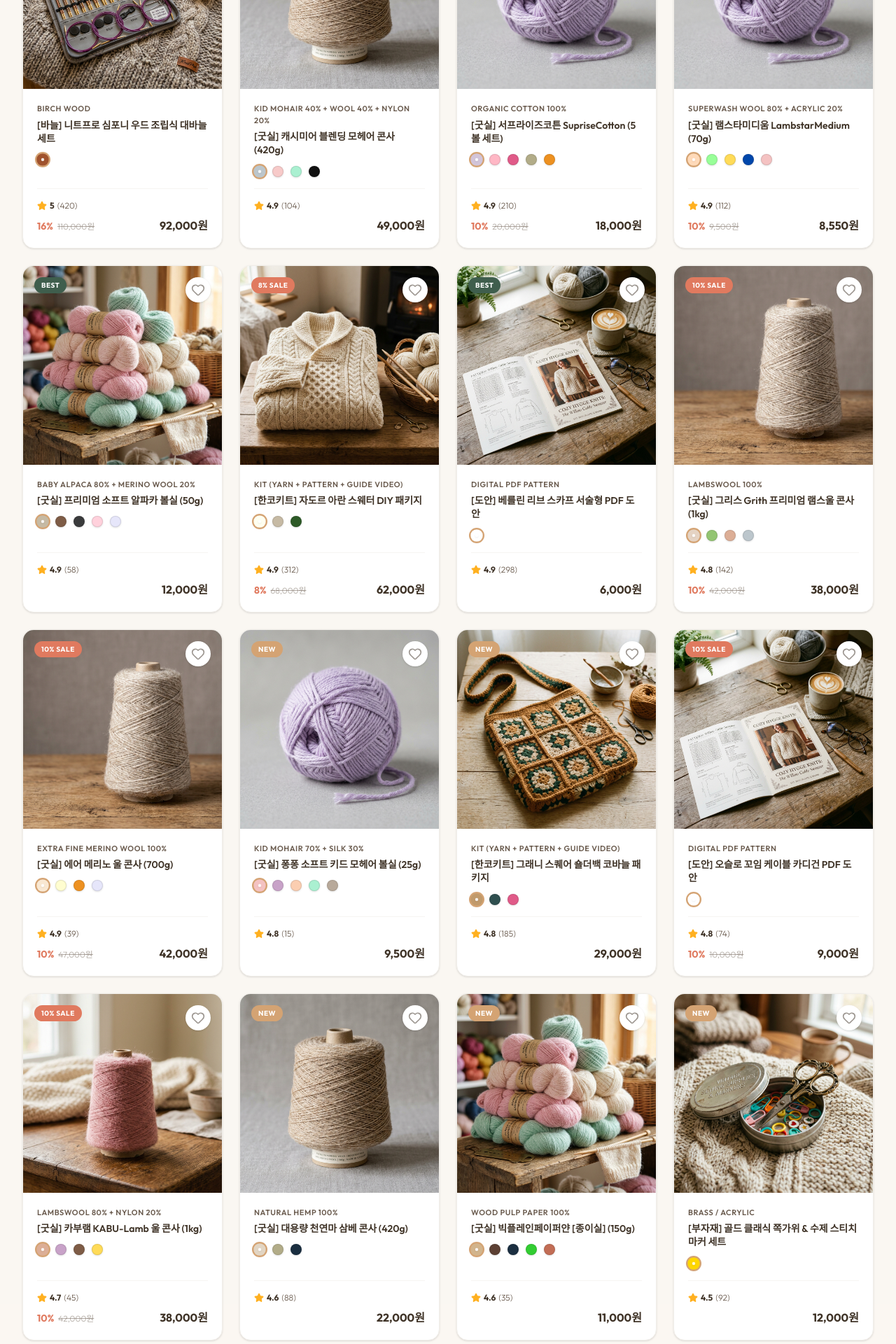
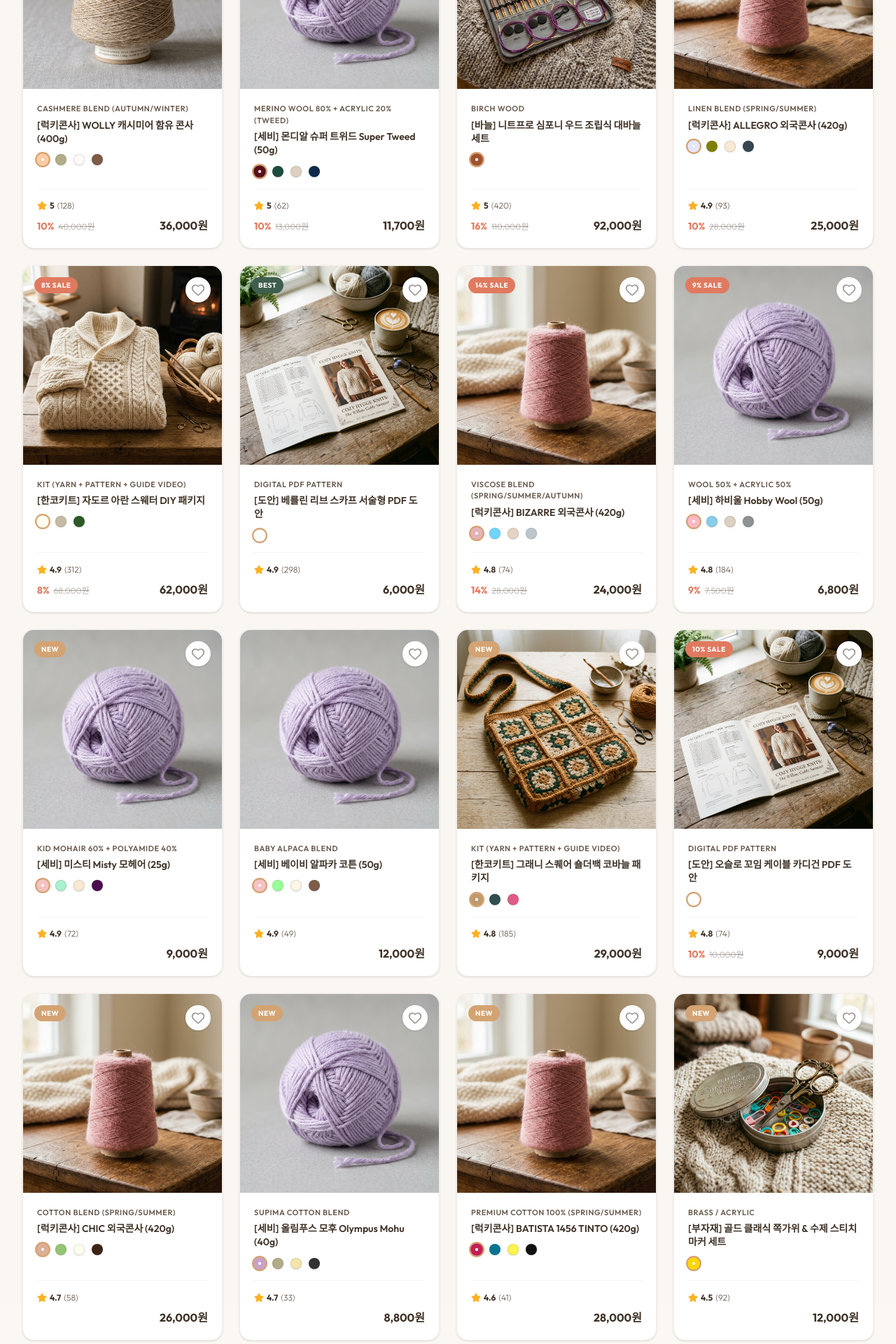
Before and after one commit to ouo971/Han-ko-Han-ko, a Next.js app: page / in a window 1280 px wide. Shown: the part 1440-3360 px from the top of the page at 70% size. Built offline with nearby package versions, Linux system fonts and the light colour scheme; a web font is replaced by a local one.

Commit message:
feat: replace product catalog with Sevy ball yarns and Goodsil Lucky cone yarns

```diff
--- a/src/data/products.ts
+++ b/src/data/products.ts
@@ -22,221 +22,221 @@ export interface Product {
 
 export const PRODUCTS: Product[] = [
   // ==========================================
-  // CONE YARNS (5 Curated Items)
+  // CONE YARNS (Goodsil Lucky Cone Yarns)
   // ==========================================
   {
     id: 1,
-    name: "[굿실] 그리스 Grith 프리미엄 램스울 콘사 (1kg)",
+    name: "[럭키콘사] BIZARRE 외국콘사 (420g)",
     category: "cone",
-    material: "Lambswool 100%",
-    price: 38000,
-    origPrice: 42000,
-    discount: 10,
-    image: "/assets/cone_oatmeal.png",
+    material: "Viscose Blend (Spring/Summer/Autumn)",
+    price: 24000,
+    origPrice: 28000,
+    discount: 14,
+    image: "/assets/cone_yarn.png",
     rating: 4.8,
-    reviews: 142,
+    reviews: 74,
     isBest: true,
     isNew: false,
     isSale: true,
-    colors: ["오트밀 밀크", "피스타치오 그린", "더스티 로즈", "안개 그레이"],
-    colorHexes: ["#E5D3C3", "#93C572", "#DCAE96", "#BCC6CC"],
-    info: "굿실의 베스트셀러 대표 램스울 콘사 그리스(Grith)입니다. 가장 대중적인 6합 굵기로 제작되어 가디건, 풀오버 니트, 겨울 모자 등 의류와 소품 모두에 완벽하게 어울립니다. 대용량 콘 포장으로 이음새 없는 깔끔한 대작을 완성할 수 있습니다.",
-    weight: "약 1000g (실 안쪽 지관 무게 포함)",
-    needles: "대바늘 3.5mm ~ 4.5mm / 코바늘 5/0호 ~ 6/0호",
-    wash: "드라이클리닝 권장 / 울샴푸로 30도 이하 미지근한 물에 단독 손세탁"
+    colors: ["로즈 핑크", "스윗 아쿠아", "오트밀 밀크", "안개 그레이"],
+    colorHexes: ["#E5B2B8", "#70D6FF", "#E5D3C3", "#BCC6CC"],
+    info: "굿실 럭키콘사 카테고리의 BIZARRE 외국 수입 콘사입니다. 비스코스 혼방 원사로 간절기에 입기 좋은 매끄럽고 부드러운 편물을 선사하며, 독특하고 고급스러운 직조 텍스처를 띱니다.",
+    weight: "약 420g",
+    needles: "대바늘 3.0mm ~ 3.5mm / 코바늘 4/0호",
+    wash: "중성세제 울샴푸 미지근한 물 단독 손세탁"
   },
   {
     id: 2,
-    name: "[굿실] 대용량 천연마 삼베 콘사 (420g)",
+    name: "[럭키콘사] CHIC 외국콘사 (420g)",
     category: "cone",
-    material: "Natural Hemp 100%",
-    price: 22000,
-    origPrice: 22000,
+    material: "Cotton Blend (Spring/Summer)",
+    price: 26000,
+    origPrice: 26000,
+    discount: 0,
+    image: "/assets/cone_dustyrose.png",
+    rating: 4.7,
+    reviews: 58,
+    isBest: false,
+    isNew: true,
+    isSale: false,
+    colors: ["더스티 로즈", "피스타치오", "크림 아이보리", "딥 초콜릿"],
+    colorHexes: ["#DCAE96", "#93C572", "#FFFFF0", "#3D2314"],
+    info: "세련되고 도시적인 질감의 CHIC 외국 콘사입니다. 봄과 여름 의류용으로 제작되어 통기성이 훌륭하며 보풀 날림을 차단한 매끈한 연사 공정이 돋보입니다.",
+    weight: "약 420g",
+    needles: "대바늘 3.0mm ~ 4.0mm / 코바늘 3/0호 ~ 5/0호",
+    wash: "드라이클리닝 권장 / 손세탁"
+  },
+  {
+    id: 11,
+    name: "[럭키콘사] ALLEGRO 외국콘사 (420g)",
+    category: "cone",
+    material: "Linen Blend (Spring/Summer)",
+    price: 25000,
+    origPrice: 28000,
+    discount: 10,
+    image: "/assets/cone_oatmeal.png",
+    rating: 4.9,
+    reviews: 93,
+    isBest: true,
+    isNew: false,
+    isSale: true,
+    colors: ["라벤더 드림", "올리브 카키", "밀크 바닐라", "차콜 그레이"],
+    colorHexes: ["#E6E6FA", "#808000", "#F9E8D2", "#36454F"],
+    info: "쾌적하고 흐르는 듯한 드레이프성이 장점인 ALLEGRO 린넨 혼방 콘사입니다. 내추럴한 멋을 자아내며 가벼운 비치 카디건이나 숄을 뜨기에 아주 이상적인 실입니다.",
+    weight: "약 420g",
+    needles: "대바늘 2.5mm ~ 3.5mm / 코바늘 2/0호 ~ 4/0호",
+    wash: "평평하게 그늘에서 건조 / 가벼운 찬물 단독 손세탁"
+  },
+  {
+    id: 12,
+    name: "[럭키콘사] BATISTA 1456 TINTO (420g)",
+    category: "cone",
+    material: "Premium Cotton 100% (Spring/Summer)",
+    price: 28000,
+    origPrice: 28000,
     discount: 0,
     image: "/assets/cone_pistachio.png",
     rating: 4.6,
-    reviews: 88,
+    reviews: 41,
     isBest: false,
     isNew: true,
     isSale: false,
-    colors: ["내추럴 린넨", "세이지 그린", "밤하늘 네이비"],
-    colorHexes: ["#E2D5C3", "#B2AC88", "#1A2E40"],
-    info: "천연 삼베 100% 원사로 제작된 친환경 대용량 콘사입니다. 삼베 특유의 까슬까슬하고 시원한 텍스처로 물 빠짐이 좋고 건조가 빨라 친환경 주방 수세미, 샤워 타올, 매트 등을 뜨기에 완벽합니다.",
+    colors: ["진달래 레드", "바다 블루", "버터 레몬", "미드나잇 블랙"],
+    colorHexes: ["#C21E56", "#007791", "#FFF44F", "#111111"],
+    info: "나염 결이 예술적인 최고급 면 100% 럭키콘사 BATISTA 1456 TINTO입니다. 피부 자극이 단 1%도 없어 예민한 피부용 이너나 어린이용 보닛을 뜨기에 가장 이상적입니다.",
     weight: "약 420g",
-    needles: "대바늘 3.0mm ~ 3.5mm / 코바늘 3/0호 ~ 4/0호",
-    wash: "일반 세탁 가능 / 그늘에 평평하게 건조"
-  },
-  {
-    id: 11,
-    name: "[굿실] 캐시미어 블렌딩 모헤어 콘사 (420g)",
-    category: "cone",
-    material: "Kid Mohair 40% + Wool 40% + Nylon 20%",
-    price: 49000,
-    origPrice: 49000,
-    discount: 0,
-    image: "/assets/cone_yarn.png",
-    rating: 4.9,
-    reviews: 104,
-    isBest: true,
-    isNew: true,
-    isSale: false,
-    colors: ["안개 그레이", "로즈 쿼츠", "민트 블러썸", "미드나잇 블랙"],
-    colorHexes: ["#BCC6CC", "#F7CAC9", "#AAF0D1", "#111111"],
-    info: "천연 키드 모헤어와 프리미엄 울을 블렌딩한 하이엔드 콘사입니다. 하이엔드 방적공법을 거쳐 모헤어 특유의 털 날림을 최소화하고 몽환적인 솜털 광택만을 극대화했습니다. 피부 자극이 거의 없어 바로 입는 옷을 뜨기에 좋습니다.",
-    weight: "약 420g",
-    needles: "대바늘 3.0mm ~ 4.0mm",
-    wash: "드라이클리닝 권장 / 울샴푸 가벼운 단독 손세탁"
-  },
-  {
-    id: 12,
-    name: "[굿실] 카부램 KABU-Lamb 울 콘사 (1kg)",
-    category: "cone",
-    material: "Lambswool 80% + Nylon 20%",
-    price: 38000,
-    origPrice: 42000,
-    discount: 10,
-    image: "/assets/cone_dustyrose.png",
-    rating: 4.7,
-    reviews: 45,
-    isBest: false,
-    isNew: false,
-    isSale: true,
-    colors: ["더스티 로즈", "라일락 퍼플", "모카 브라운", "머스타드 골드"],
-    colorHexes: ["#DCAE96", "#C8A2C8", "#7E5C46", "#FFDB58"],
-    info: "부드러운 램스울 합사에 탄탄한 나일론을 연사해 내구성을 강화한 카부램 라인업입니다. 기모감이 부드럽게 올라와 겨울철 머플러, 배색 장갑, 오버핏 스웨터 등을 뜨기에 좋습니다.",
-    weight: "약 1000g (실 안쪽 지관 무게 포함)",
-    needles: "대바늘 3.5mm ~ 4.5mm / 코바늘 5/0호 ~ 6/0호",
-    wash: "울샴푸 미지근한 물에 단독 손세탁"
+    needles: "대바늘 3.0mm / 코바늘 3/0호",
+    wash: "세탁망 사용 울코스 물세탁 가능"
   },
   {
     id: 13,
-    name: "[굿실] 에어 메리노 울 콘사 (700g)",
+    name: "[럭키콘사] WOLLY 캐시미어 함유 콘사 (400g)",
     category: "cone",
-    material: "Extra Fine Merino Wool 100%",
-    price: 42000,
-    origPrice: 47000,
+    material: "Cashmere Blend (Autumn/Winter)",
+    price: 36000,
+    origPrice: 40000,
     discount: 10,
-    image: "/assets/cone_oatmeal.png",
-    rating: 4.9,
-    reviews: 39,
-    isBest: false,
+    image: "/assets/cone_yarn.png",
+    rating: 5.0,
+    reviews: 128,
+    isBest: true,
     isNew: true,
     isSale: true,
-    colors: ["바닐라 크림", "버터 옐로우", "캐롯 오렌지", "라벤더 드림"],
-    colorHexes: ["#F9E8D2", "#FFFDd0", "#ED9121", "#E6E6FA"],
-    info: "공기층을 함유하도록 특수 제작된 최고급 메리노 울 100% 특수 콘사입니다. 편물을 짰을 때 압도적으로 푹신하며, 가벼운 중량 대비 극강의 보온성과 원사 탄력 복원력을 자랑합니다.",
-    weight: "약 700g",
-    needles: "대바늘 4.5mm ~ 5.5mm",
-    wash: "울샴푸 30도 이하 미지근한 물 세탁"
+    colors: ["살구 코랄", "세이지 올리브", "스노우 화이트", "모카 브라운"],
+    colorHexes: ["#FFCBA4", "#B2AC88", "#FDFBF7", "#7E5C46"],
+    info: "캐시미어가 함유되어 고급스럽고 따뜻한 겨울용 WOLLY 콘사입니다. 두께 대비 가벼운 기모 가공 처리가 되어 포근하며 겨울 가디건이나 목도리 등으로 명품 짜임을 느끼게 해줍니다.",
+    weight: "약 400g",
+    needles: "대바늘 3.5mm ~ 4.5mm",
+    wash: "드라이클리닝 필수"
   },
 
   // ==========================================
-  // BALL YARNS (5 Curated Items)
+  // BALL YARNS (Sevy Yarns)
   // ==========================================
   {
     id: 3,
-    name: "[굿실] 서프라이즈코튼 SupriseCotton (5볼 세트)",
+    name: "[세비] 하비울 Hobby Wool (50g)",
     category: "ball",
-    material: "Organic Cotton 100%",
-    price: 18000,
-    origPrice: 20000,
-    discount: 10,
-    image: "/assets/ball_lavender.png",
-    rating: 4.9,
-    reviews: 210,
+    material: "Wool 50% + Acrylic 50%",
+    price: 6800,
+    origPrice: 7500,
+    discount: 9,
+    image: "/assets/ball_yarn.png",
+    rating: 4.8,
+    reviews: 184,
     isBest: true,
     isNew: false,
     isSale: true,
-    colors: ["라벤더 포그", "소프트 핑크", "진달래 핑크", "세이지 그린", "캐롯 오렌지"],
-    colorHexes: ["#D2C4D9", "#FFB7C5", "#E05A88", "#B2AC88", "#ED9121"],
-    info: "국제 유기농 인증(OCS)을 획득한 굿실의 시그니처 멜란지 코튼 볼실 세트입니다. 은은하게 섞인 멜란지 파스텔 컬러 톤이 사랑스럽습니다. 자극 없이 부드러워 티코스터, 인형 옷, 네트백, 유아용 소품 등을 뜨기에 최적입니다.",
-    weight: "50g * 5개입 (총 250g)",
-    needles: "대바늘 2.5mm ~ 3.0mm / 코바늘 4/0호 ~ 5/0호",
-    wash: "세탁망에 넣어 울코스 단독 세탁 가능 / 건조기 사용 불가"
+    colors: ["딸기 핑크", "하늘 블루", "크림 오트밀", "스톤 그레이"],
+    colorHexes: ["#FFB7C5", "#87CEEB", "#DCD0C0", "#8E9294"],
+    info: "초보 뜨개러들 사이에서 입소문이 자자한 세비(Sevy)의 대표 입문용 울혼방 실 하비울입니다. 부드럽고 적당히 탄탄하며 실 갈라짐이 없어 대바늘 목도리, 귀도리, 장갑 등의 소품에 아주 제격입니다.",
+    weight: "50g",
+    needles: "대바늘 4.0mm ~ 5.0mm / 코바늘 6/0호",
+    wash: "미지근한 물에 중성세제 손세탁 / 건조기 사용 절대 금지"
   },
   {
     id: 4,
-    name: "[굿실] 램스타미디움 LambstarMedium (70g)",
+    name: "[세비] 미스티 Misty 모헤어 (25g)",
     category: "ball",
-    material: "Superwash Wool 80% + Acrylic 20%",
-    price: 8550,
-    origPrice: 9500,
+    material: "Kid Mohair 60% + Polyamide 40%",
+    price: 9000,
+    origPrice: 9000,
+    discount: 0,
+    image: "/assets/ball_lavender.png",
+    rating: 4.9,
+    reviews: 72,
+    isBest: false,
+    isNew: true,
+    isSale: false,
+    colors: ["로즈 페탈", "민트 스윗", "바닐라 크림", "딥 퍼플"],
+    colorHexes: ["#F4C2C2", "#AAF0D1", "#F9E8D2", "#4A0E4E"],
+    info: "구름처럼 가볍고 환상적인 솜털 텍스처를 뽐내는 프리미엄 키드 모헤어 미스티입니다. 얇은 스카프를 단독으로 뜨거나 다른 기본 메리노 울 실과 겹쳐 잡고 뜰 때 깊은 품격을 더해줍니다.",
+    weight: "25g",
+    needles: "대바늘 3.5mm ~ 4.5mm",
+    wash: "미온수 울샴푸 단독 손세탁"
+  },
+  {
+    id: 5,
+    name: "[세비] 올림푸스 모후 Olympus Mohu (40g)",
+    category: "ball",
+    material: "Supima Cotton Blend",
+    price: 8800,
+    origPrice: 8800,
+    discount: 0,
+    image: "/assets/ball_mint.png",
+    rating: 4.7,
+    reviews: 33,
+    isBest: false,
+    isNew: true,
+    isSale: false,
+    colors: ["라일락", "세이지 그린", "밀크 버터", "다크 차콜"],
+    colorHexes: ["#C8A2C8", "#B2AC88", "#F3E5AB", "#333333"],
+    info: "일본 올림푸스 사의 프리미엄 수피마 면 혼합사 모후(Mohu)입니다. 보드라운 벨벳 같은 질감에 면 특유의 쾌적함이 가미되어, 계절을 크게 타지 않는 내추럴 크로셰 니트나 에코백 뜨기에 추천합니다.",
+    weight: "40g",
+    needles: "코바늘 4/0호 ~ 5/0호",
+    wash: "중성세제 단독 손세탁"
+  },
+  {
+    id: 6,
+    name: "[세비] 몬디알 슈퍼 트위드 Super Tweed (50g)",
+    category: "ball",
+    material: "Merino Wool 80% + Acrylic 20% (Tweed)",
+    price: 11700,
+    origPrice: 13000,
     discount: 10,
-    image: "/assets/ball_mint.png",
-    rating: 4.9,
-    reviews: 112,
+    image: "/assets/ball_yarn.png",
+    rating: 5.0,
+    reviews: 62,
     isBest: true,
     isNew: false,
     isSale: true,
-    colors: ["피치 멜론", "민트 그린", "머스타드", "코발트 블루", "베이비 핑크"],
-    colorHexes: ["#FFDAB9", "#98FF98", "#FFDB58", "#0047AB", "#F4C2C2"],
-    info: "세탁기 사용이 가능한 슈퍼워시 가공이 적용되어 실용성을 극대화한 램스타 미디움 사입니다. 보온성이 훌륭하고 세탁 관리가 매우 쉬워 데일리 웨어, 아기 옷, 겨울 목도리를 뜨기에 최고의 효율을 가집니다.",
-    weight: "약 70g",
-    needles: "대바늘 4.0mm ~ 4.5mm / 코바늘 6/0호",
-    wash: "세탁망 사용 울코스 기계 세탁 가능"
-  },
-  {
-    id: 5,
-    name: "[굿실] 빅플레인페이퍼얀 [종이실] (150g)",
-    category: "ball",
-    material: "Wood Pulp Paper 100%",
-    price: 11000,
-    origPrice: 11000,
-    discount: 0,
-    image: "/assets/ball_yarn.png",
-    rating: 4.6,
-    reviews: 35,
-    isBest: false,
-    isNew: true,
-    isSale: false,
-    colors: ["내추럴 크래프트", "코코아", "밤하늘 네이비", "라임 그린", "진흙 테라코타"],
-    colorHexes: ["#D2B48C", "#5C4033", "#1A2E40", "#32CD32", "#C26D55"],
-    info: "천연 침엽수 펄프로 얇고 균일하게 가공한 빅플레인 종이실입니다. 가볍고 빳빳하여 형태 유지가 훌륭하므로 여름 파나마햇 모자, 비치백, 테이블 매트 등을 뜨기에 제격입니다.",
-    weight: "약 150g",
-    needles: "코바늘 5/0호 ~ 6/0호",
-    wash: "침수 세탁 금지 / 부분 오염 발생 시 물티슈로 톡톡 닦아내기"
-  },
-  {
-    id: 6,
-    name: "[굿실] 퐁퐁 소프트 키드 모헤어 볼실 (25g)",
-    category: "ball",
-    material: "Kid Mohair 70% + Silk 30%",
-    price: 9500,
-    origPrice: 9500,
-    discount: 0,
-    image: "/assets/ball_lavender.png",
-    rating: 4.8,
-    reviews: 15,
-    isBest: false,
-    isNew: true,
-    isSale: false,
-    colors: ["로즈 페탈", "라일락", "애프리콧 피치", "민트 스윗", "스모키 베이지"],
-    colorHexes: ["#F4C2C2", "#C8A2C8", "#FBCEB1", "#AAF0D1", "#B8A99A"],
-    info: "이탈리아 최고급 키드 모헤어로 가공된 고급 모사입니다. 깃털처럼 가벼운 실크 심지에 몽환적인 솜털 기모가 감싸고 있어, 단독 레이스 머플러를 뜨거나 다른 원사와 배색 매치하기에 아주 적합합니다.",
-    weight: "25g",
-    needles: "대바늘 3.0mm ~ 5.0mm",
-    wash: "드라이클리닝 필수 / 단독 손세탁"
+    colors: ["와인 레트로", "그린 헤리티지", "오트밀 네프", "네이비 멜란지"],
+    colorHexes: ["#58111A", "#1B4D3E", "#DCD0C0", "#0F2A4A"],
+    info: "이탈리아 명가 몬디알(Mondial)의 최고급 트위드사입니다. 메리노 울 베이스에 형형색색의 트위드 알갱이가 조화롭게 박혀 있어 세련된 브리티시 감성의 꽈배기 스웨터를 뜰 때 최고의 깊이를 선사합니다.",
+    weight: "50g",
+    needles: "대바늘 3.5mm ~ 4.0mm",
+    wash: "드라이클리닝 권장 / 손세탁"
   },
   {
     id: 7,
-    name: "[굿실] 프리미엄 소프트 알파카 볼실 (50g)",
+    name: "[세비] 베이비 알파카 코튼 (50g)",
     category: "ball",
-    material: "Baby Alpaca 80% + Merino Wool 20%",
+    material: "Baby Alpaca Blend",
     price: 12000,
     origPrice: 12000,
     discount: 0,
     image: "/assets/ball_yarn.png",
     rating: 4.9,
-    reviews: 58,
-    isBest: true,
-    isNew: true,
+    reviews: 49,
+    isBest: false,
+    isNew: false,
     isSale: false,
-    colors: ["오트밀 샌드", "모카 브라운", "어두운 목탄", "파스텔 핑크", "라벤더 드림"],
-    colorHexes: ["#C6BAA4", "#7E5C46", "#3A3B3C", "#FFD1DC", "#E6E6FA"],
-    info: "남미 안데스산맥의 최고급 베이비 알파카를 다량 함유한 프리미엄 볼실입니다. 캐시미어급 보드라움과 뛰어난 보온성으로 찬 겨울철 스웨터나 가디건을 뜨기에 적격입니다.",
+    colors: ["베이비 핑크", "민트 그린", "바닐라 코튼", "모카 브라운"],
+    colorHexes: ["#F4C2C2", "#98FF98", "#FDF5E6", "#7E5C46"],
+    info: "안데스 청정지대 알파카 솜털과 메리노 코튼을 정성스레 방적한 최고급 모사입니다. 캐시미어 못지않은 극도의 부드러움과 탄력을 겸비해 유아용 니트나 예민한 성인용 이너웨어 조끼에 안성맞춤입니다.",
     weight: "50g",
     needles: "대바늘 3.5mm ~ 4.0mm / 코바늘 5/0호",
-    wash: "중성세제 미온수 단독 손세탁 / 평평하게 건조"
+    wash: "중성세제 울샴푸 가볍게 세탁"
   },
 
   // ==========================================
@@ -304,7 +304,7 @@ export const PRODUCTS: Product[] = [
     isSale: true,
     colors: ["심포니 우드 패키지"],
     colorHexes: ["#A0522D"],
-    info: "세계적인 뜨개 명가 니트프로(KnitPro)의 조립식 목바늘 플래그십 세트입니다. 특유의 다채로운 적층 자작나무 결이 고급스럽고, 실의 미끄러짐이 적당하여 초보자도 코를 빠뜨리지 않고 부드럽게 뜰 수 있습니다. 줄 꼬임 방지 스위블 케이블이 포함되어 있습니다.",
+    info: "세계적인 뜨개 명가 니트프로(KnitPro)의 조립식 목바늘 플래그십 세트입니다. 특유 of 다채로운 적층 자작나무 결이 고급스럽고, 실의 미끄러짐이 적당하여 초보자도 코를 빠뜨리지 않고 부드럽게 뜰 수 있습니다. 줄 꼬임 방지 스위블 케이블이 포함되어 있습니다.",
     weight: "구성: 바늘 팁 8쌍 (3.5, 4.0, 4.5, 5.0, 5.5, 6.0, 7.0, 8.0mm), 케이블 4개, 스토퍼 8개, 조임키 4개, 투명 파우치",
     needles: "3.5mm ~ 8.0mm 조립형",
     wash: "수분에 약하므로 젖은 천이나 침수 보관을 피하고 전용 오일로 닦아 관리"
```
